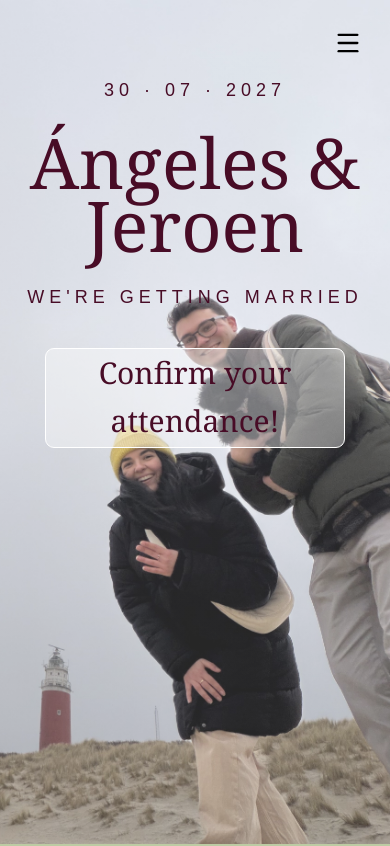
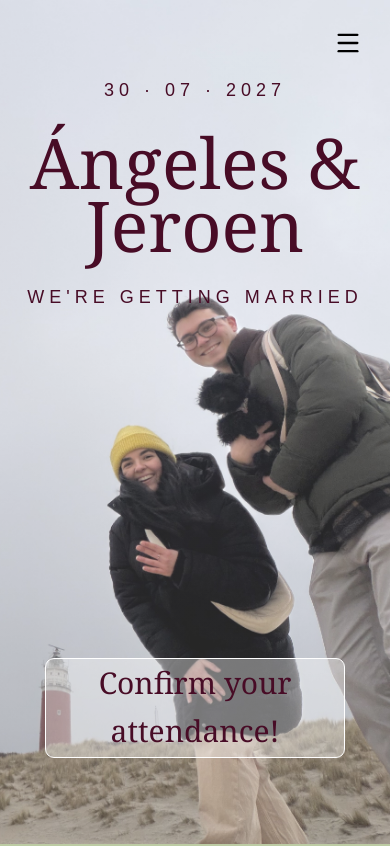
Before and after one commit to aurorarodore/invitacion-boda, a plain HTML site: page index.html in a window 390 px wide. Shown: the top 846 px of the page. Drawn offline with Linux system fonts and the light colour scheme.

Commit message:
Corregir fondo y espaciado de la portada móvil

```diff
--- a/css/style.css
+++ b/css/style.css
@@ -1249,7 +1249,7 @@ footer p {
     }
 
     .scroll-button {
-    margin-top: 40px;
+    margin-top: 350px;
 }
 
     .event-grid {
```
